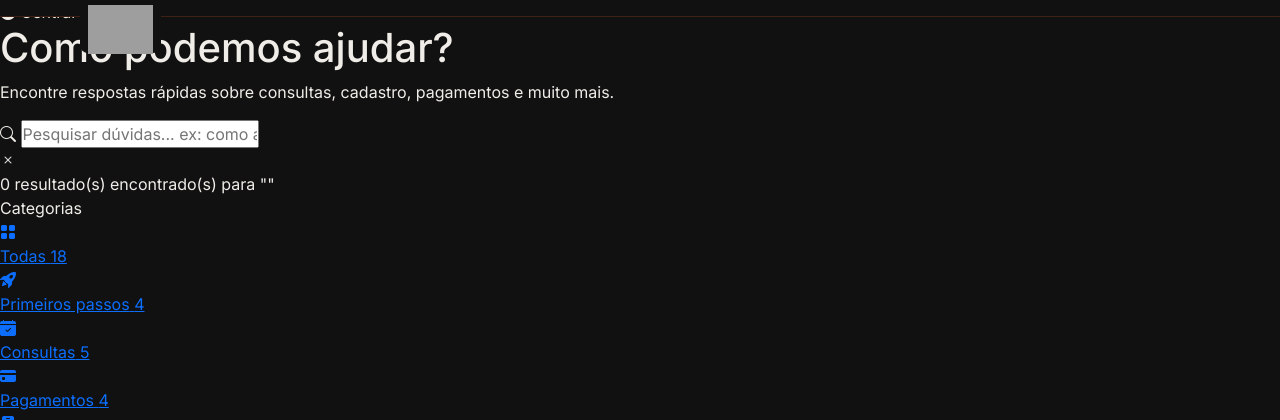
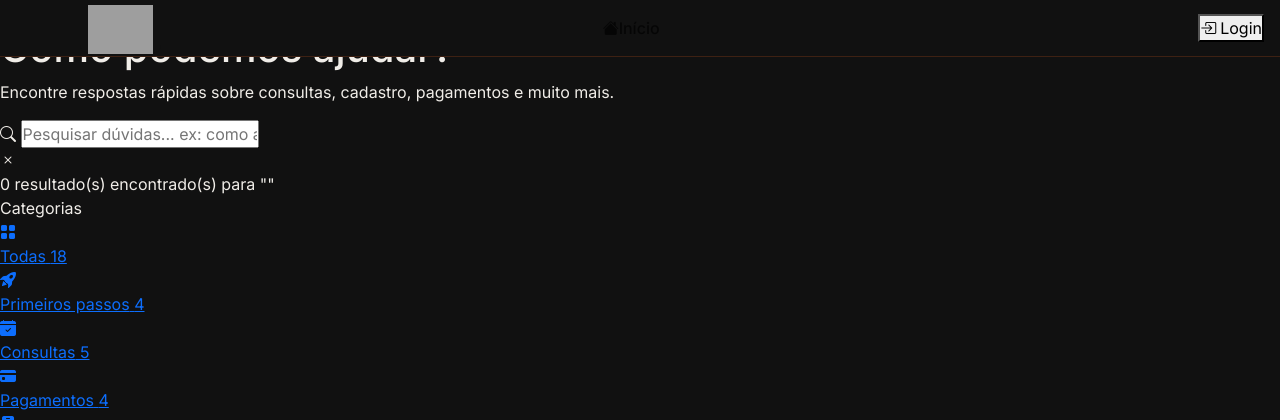
Before and after one commit to DougVikt/SintoniaMental, a Django app: page /faq/ in a window 1280 px wide. Shown: the top 420 px of the page. Run offline with Django 5.2, Linux system fonts and the light colour scheme; grey boxes are pictures that could not be loaded.

Commit message:
feat: adicionar nav na faq page

```diff
--- a/main_app/templates/main_app/faq.html
+++ b/main_app/templates/main_app/faq.html
@@ -11,12 +11,41 @@
     <script src="{% static 'main_app/js/script.js' %}"></script>
 {% endblock %}
 
-{% include 'global_templates/navbar.html' %}
+{% block content_nav %}
+ <!-- Login btn mobile (aparece só em telas < lg, ao lado do toggler) -->
+    <button class="btn-primary d-lg-none login-btn-mobile"
+      onclick="location.href='/login/'">Login</button>
+
+    <!-- Collapse desktop (só aparece em lg+) -->
+    <div class="collapse navbar-collapse" id="navbarDesktop">
+      <!-- Links centralizados -->
+      <ul class="navbar-nav mx-auto gap-1">
+        <li class="nav-item">
+          <a href="{% url 'home' %}" class="nav-link sty-link-nav"><i class="bi bi-house-fill"></i>Início</a>
+        </li>
+      </ul>
+      <button class="btn-primary" onclick="location.href='/login/'">
+        <i class="bi bi-box-arrow-in-right me-1"></i>Login
+      </button>
+    </div>
+
+    <!-- Offcanvas (mobile) -->
+    <div class="offcanvas offcanvas-start d-lg-none" tabindex="-1" id="offcanvasNavbar">
+      <div class="offcanvas-header" >
+        <span class="offcanvas-title d-flex align-items-center gap-2 text-light">
+          <i class="bi bi-brain me-1"></i>Sintonia Mental
+        </span>
+        <button type="button" class="btn-close btn-close-white" data-bs-dismiss="offcanvas"></button>
+      </div>
+      <div class="offcanvas-body d-flex flex-column gap-1 p-3">
+    <button class="btn-primary w-full" onclick="location.href='/login/'">
+          <i class="bi bi-box-arrow-in-right me-1"></i>Entrar
+        </button>
+      </div>
+    </div>
+{% endblock %}
 
 {% block content %}
-<!-- ====================== NAVBAR ========================= -->
-
-
 <main>
 <!-- ======================= HERO ========================== -->
 <div class="faq-hero">
```
